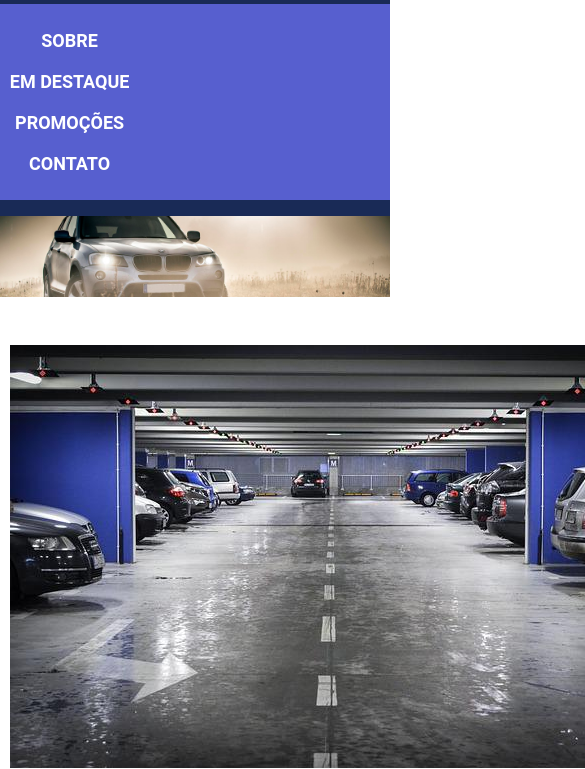
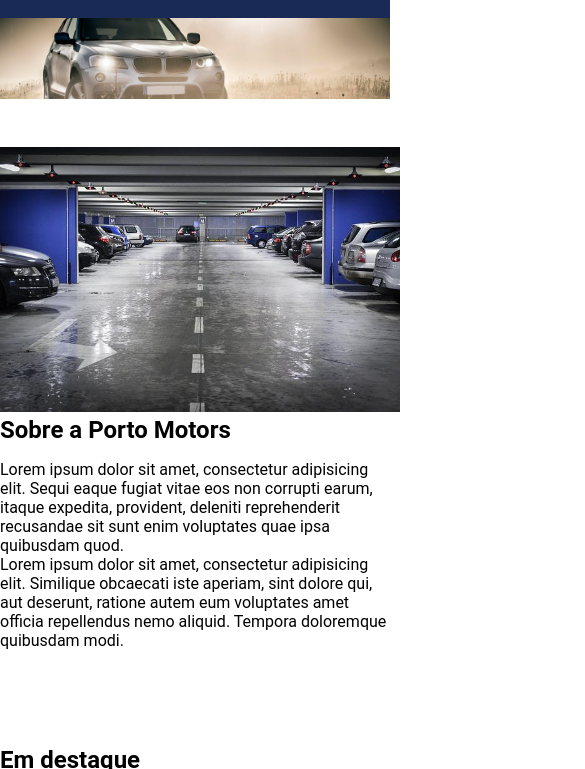
Before and after one commit to Jportov/jquerrymotos, a plain HTML site: page index.html in a window 390 px wide. Shown: the part 70-839 px from the top of the page, 585 px wide, since content can reach past the window. Drawn offline with nearby package versions, Linux system fonts and the light colour scheme.

Commit message:
Update main.css.css

```diff
--- a/main.css.css
+++ b/main.css.css
@@ -4,109 +4,92 @@
     box-sizing: border-box;
     font-family: 'Roboto', sans-serif;
 }
-
 html {
     overflow-x: hidden;
 }
-
-body {
-    margin: 0;
-    padding: 0;
-}
-
 .container {
     max-width: 1024px;
-    width: 90%;
+    width: 100%;
     margin: 0 auto;
+
 }
-
 header, footer {
     background-color: #192a56;
+    padding-top: 16px;
     color: #fff;
-    padding: 16px 0;
 }
-
 header {
     position: sticky;
     top: 0;
+    left: 0;
     z-index: 1;
 }
-
-header .container,
-footer .container {
-    display: flex;
+header > .container,
+footer > .container {
     justify-content: space-between;
     align-items: center;
+    padding-bottom: 16px;
 }
-
 nav {
     background-color: #575fcf;
     padding: 16px 0;
+    display: none;
 }
-
-nav ul {
-    list-style-type: none;
-    margin: 0;
-    padding: 0;
-    display: none; /* Adicione lógica para exibir em JS */
-}
-
 nav li {
+    list-style: none;
     display: inline;
     margin-right: 16px;
     font-size: 18px;
     font-weight: bold;
     text-transform: uppercase;
 }
-
 nav li a {
     color: white;
     text-decoration: none;
 }
-
 .menu-hamburguer {
     width: 32px;
     cursor: pointer;
 }
-
 .menu-hamburguer span {
     height: 2px;
     width: 100%;
     background-color: #fff;
+    display: block;
     margin-bottom: 4px;
+    display: flex;
+}
+.container-flex{
+    display: flex;
+}
+#sobre-a-loja img {
+    max-width: 400px;
+    margin-right: 24px;
 }
 
 section {
     padding: 48px 0;
 }
-
 section h2 {
     margin-bottom: 16px;
 }
-
 .lista-veiculos {
-    display: flex;
     flex-wrap: wrap;
 }
-
 .lista-veiculos li {
     list-style: none;
     max-width: 30%;
     margin-bottom: 24px;
 }
-
 .lista-veiculos li img {
-    max-width: 100%;
+    max-width:  100%;
 }
-
 .lista-veiculos li h3 {
     margin: 16px 0;
 }
-
 .item-central {
     margin: 0 5%;
 }
-
 button {
     display: block;
     width: 100%;
@@ -120,84 +103,45 @@ button {
     cursor: pointer;
     border-radius: 6px;
 }
-
 .price {
     margin: 16px 0;
+    display: block;
+
 }
-
 .price del {
     color: #ccc;
     font-size: 14px;
 }
-
 .form-campo {
     margin-bottom: 16px;
+
 }
-
 .form-campo label {
     font-weight: bold;
     display: block;
 }
-
-.form-campo input,
-.form-campo textarea {
+.form-campo input, .form-campo textarea {
     width: 100%;
+    display: block;
     padding: 8px;
 }
-
 .form-campo textarea {
     resize: none;
     height: 120px;
 }
-
 form {
     max-width: 360px;
 }
-
 form button {
     max-width: 120px;
 }
-
 .carousel-imagens {
-    display: none; /* Adicione lógica para exibir em JS */
+    display: none;
 }
-
 footer li {
     list-style: none;
     margin-left: 16px;
 }
-
 footer img {
     height: 32px;
 }
-
-/* Estilos para telas menores */
-@media screen and (max-width: 768px) {
-    header .container {
-        flex-direction: column;
-        align-items: flex-start;
-    }
-
-    nav {
-        margin-top: 20px;
-    }
-
-    nav ul {
-        display: flex;
-        flex-direction: column;
-        align-items: center;
-    }
-
-    nav ul li {
-        margin: 10px 0;
-    }
-
-    .container {
-        width: 95%;
-    }
-
-    #carousel-imagens img {
-        width: 100%;
-        height: auto;
-    }
-}
```
